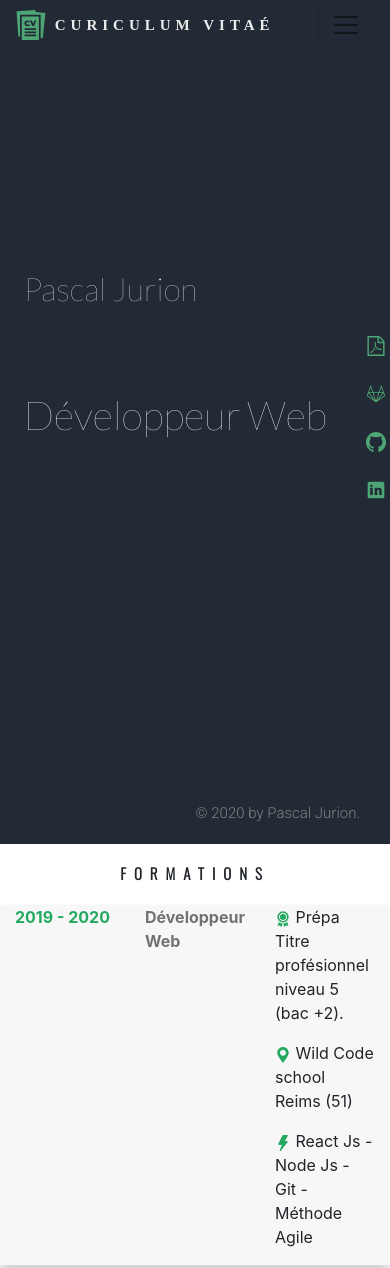
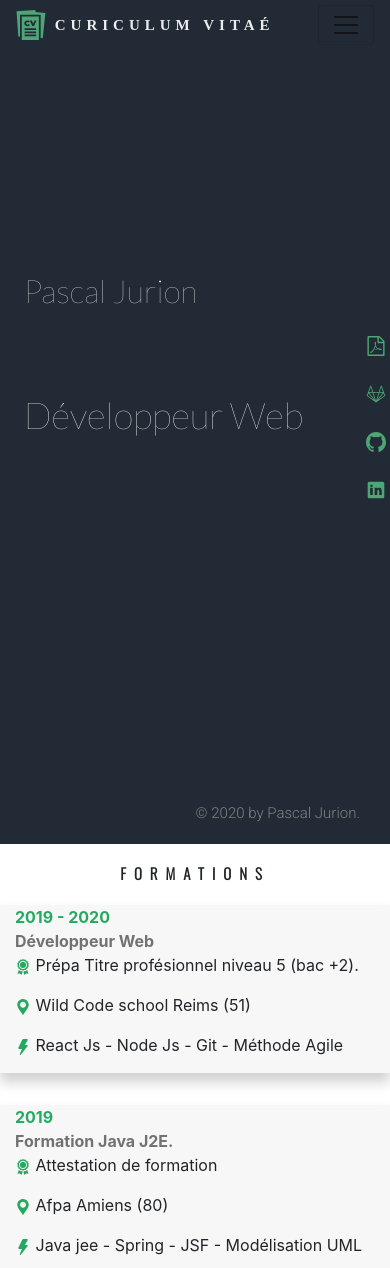
Before and after one commit to c3soft/CV, a plain HTML site: page index.html in a window 390 px wide. Shown: the top 1268 px of the page. Drawn offline with nearby package versions, Linux system fonts and the light colour scheme; a script that the page names is missing; some icons are missing.

Commit message:
responsive cards school

```diff
--- a/style.css
+++ b/style.css
@@ -226,6 +226,8 @@ h1.ml7.text-wrapper {
 
 /* ////////////////////////////////////////////// SCHOOL /////////////////////////////////////////////////// */
 .container-formations{
+    /* display: flex !important;
+    flex-wrap: wrap !important; */
     height: 80vh;
 }
 .title-section {
@@ -263,6 +265,9 @@ h1.ml7.text-wrapper {
 }
 
 .step{
+    display: flex;
+    flex-direction: row;
+    flex-wrap: wrap;
     margin-bottom: 2rem;
     background-color: rgb(248, 247, 247);
     -webkit-box-shadow: 0px 9px 12px 0px rgba(0,0,0,0.19);
@@ -492,7 +497,7 @@ h1.ml7.text-wrapper {
 }
 
 /* /////////////////////////////////////////////////////// MEDIA QUERY ///////////////////////////////////////////////////////// */
-@media screen and (max-width:520px){
+@media screen and (max-width:575px){
     .title-section{
         font-size: 15px;
         font-weight: 900;
@@ -506,7 +511,12 @@ h1.ml7.text-wrapper {
         margin-bottom: 80px;
     }
     .ml7 .letter{
-        font-size: 2.5rem;
+        font-size: 2.3rem;
+    }
+    .step{
+        display: flex;
+        flex-direction: column;
+        flex-wrap: wrap;
     }
 }
 
@@ -523,4 +533,6 @@ h1.ml7.text-wrapper {
         left: calc(50% - 400px)
     }
 
+
+
 }
--- a/styles.css
+++ /dev/null
@@ -1,104 +0,0 @@
-html, body {
-    margin: 0%;
-    padding: 0%;
-    width: 100%;
-    height: 100vh;
-    background: #171718;
-
-}
-
-
-
-img {
-    width: 100%;
-}
-/* .home{
-
-    height: 100vh;
-    background: url(img/header.jpg) no-repeat center fixed;
-    -webkit-background-size: cover;
-    background-size: cover;
-
-}
-
- */
-.title{
-    /* position: absolute; */
-
-    display: flex;
-    justify-content: center;
-}
-.name {
-    color: rgb(202, 205, 207);
-    position: absolute;
-    font-family: 'Passion One', cursive;
-    font-size: 100px;
-}
-.job {
-    color: rgb(202, 205, 207);
-    position: absolute;
-    font-family: 'Passion One', cursive;
-    font-size: 100px;
-}
-
-/* #fondecran {
-    position: relative;
-
-} */
-
-
-
-
-
-
-.loading-screen {
-    position: absolute;
-    width: 50%;
-    height: 10vh;
-    background: #0a0a0a;
-    z-index: -2;
-}
-
-.ring {
-    margin: 0%;
-    padding: 0%;
-    top: 50%;
-    left: 50%;
-    transform: translate(-50%, -50%);
-    position: absolute;
-    z-index: 2;
-    width: 50%;
-    /* opacity: 0.7;     */
-}
-
-.ringOne img {
-    animation: rotateFirstRing 2s linear infinite;
-}
-
-.ringTwo img {
-    animation: rotateFirstRing 8s linear infinite;
-}
-
-@keyframes rotateFirstRing {
-    from {
-          transform: rotate(0deg);
-    }
-    to {
-          transform: rotate(360deg);
-    }
-}
-/*
-@media(max-width: 900px) {
-
-    .loading-screen {
-          display: none;
-    }
-    .ring img {
-          display: none;
-    }
-
-    .header p, button, .media, h1 {
-          display: none;
-    }
-
-} */
```
Also changed, not shown: index.html (+9 -3 lines).
